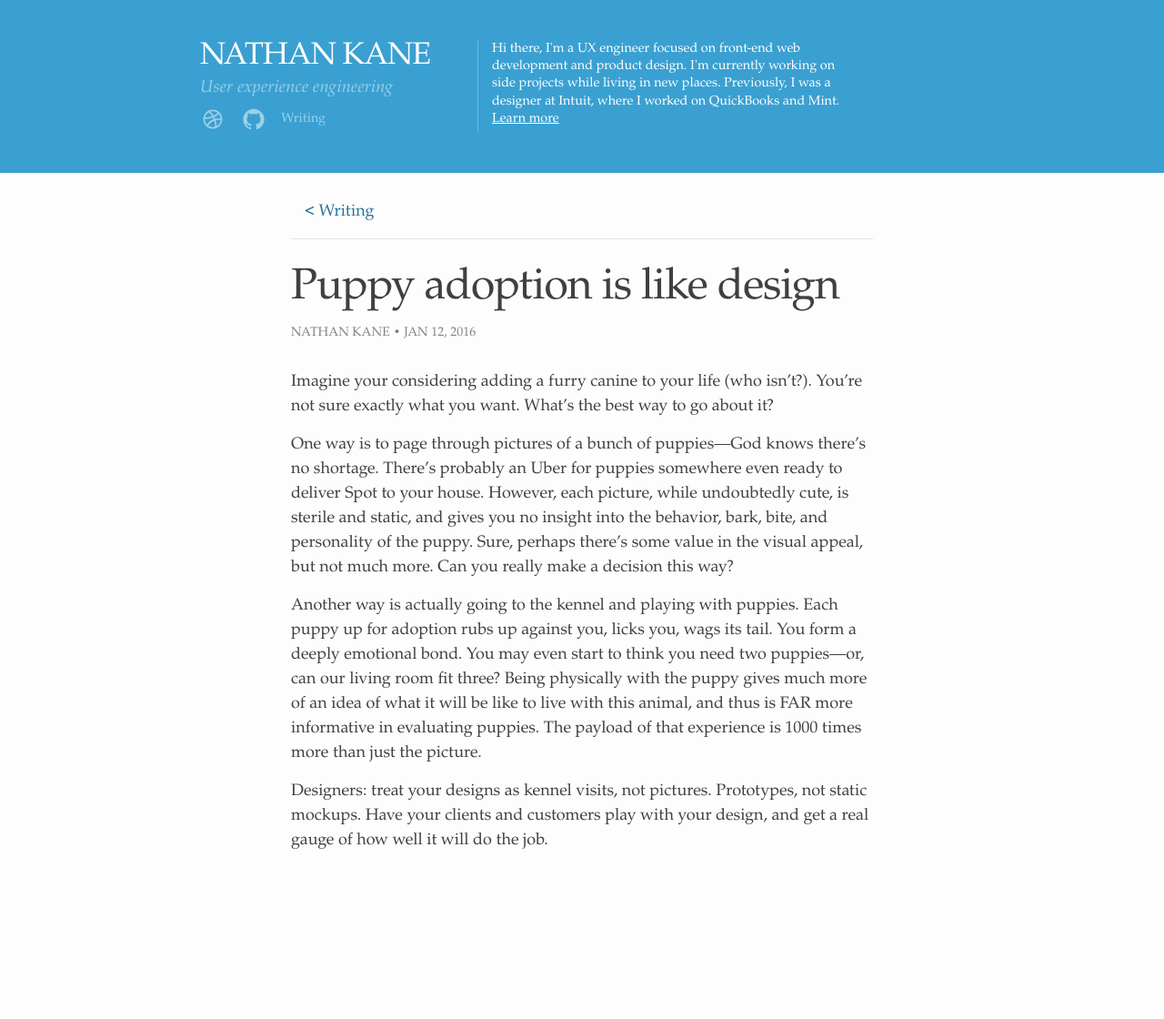
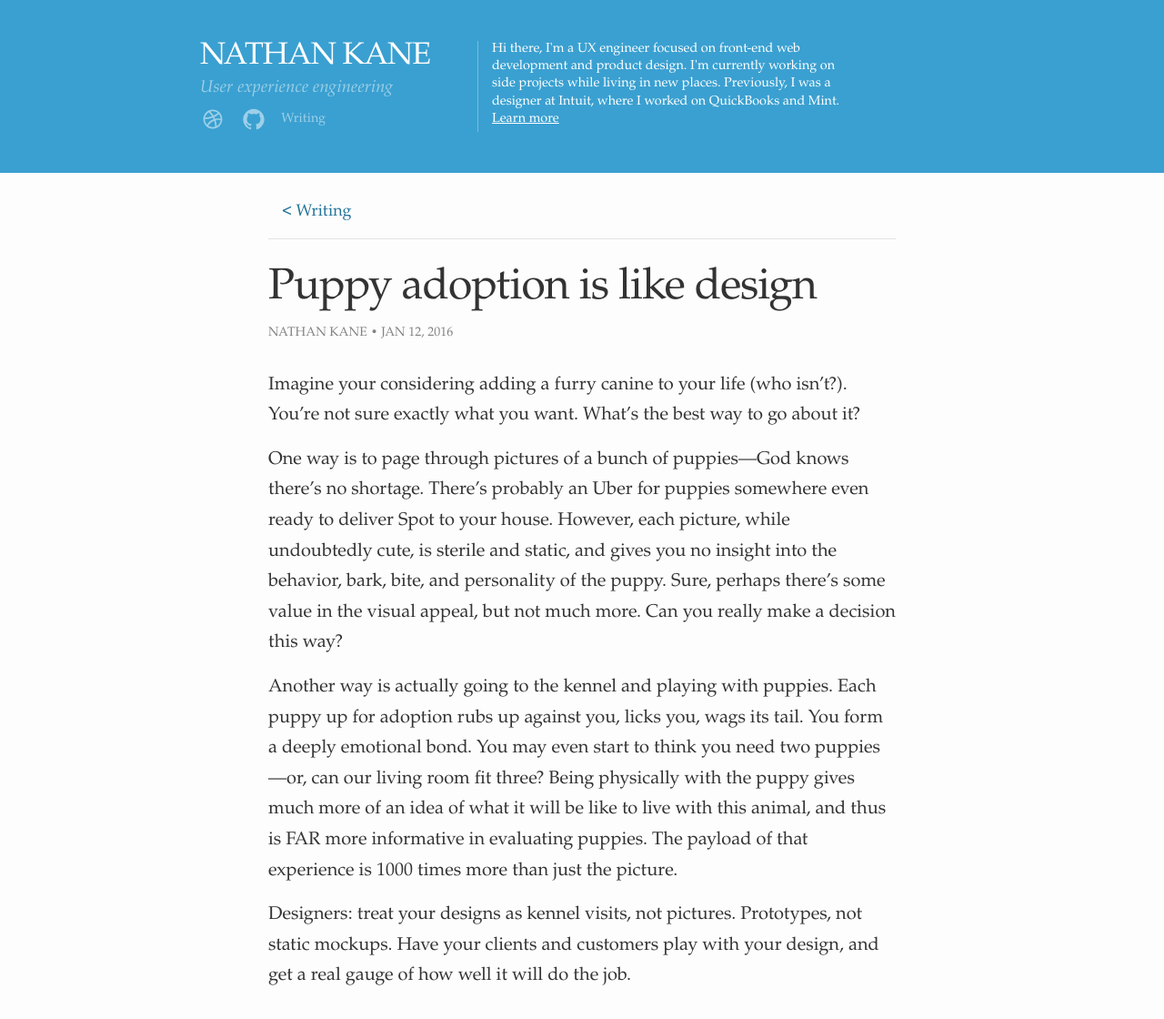
Before and after one commit to kanenathan213/kanenathan213.github.io, a Jekyll site: the page built from _posts/2016-01-12-puppy-adoption-is-like-design.md, in a window 1280 px wide. Shown: the whole page at 91% size. Built offline with Jekyll 4.4.1, drawn with Linux system fonts in a browser that asks for light colours; comment, search, counter and statistics services are not loaded; before the commit the page ends 968 px from its top, so only the background shows below that.

Commit message:
made posts more readable, fixed styling on mobile and for post nav

```diff
--- a/_layouts/post.html
+++ b/_layouts/post.html
@@ -2,7 +2,9 @@
 layout: default-with-header
 ---
 <div class="wrapper">
-  <a href="/writing/" class="post-back-link">< Writing</a>
+  <div class="writing-nav-wrapper">
+    <a href="/writing/" class="post-back-link">< Writing</a>
+  </div>
   <article class="post" itemscope itemtype="http://schema.org/BlogPosting">
 
     <header class="post-header">
--- a/_sass/_layout.scss
+++ b/_sass/_layout.scss
@@ -326,6 +326,15 @@
 
 .post-content {
     margin-bottom: $spacing-unit;
+    font-size: 1.25rem;
+    line-height: 2.1rem;
+    word-break: break-word;
+    word-wrap: break-word;
+
+    @include media-query($on-palm) {
+      font-size: 1rem;
+      line-height: 1.7rem;
+    }
 
     h2 {
         font-size: 32px;
@@ -543,8 +552,8 @@
   }
 
   @include media-query($on-palm) {
-    padding-left: 15px;
-    padding-right: 15px;
+    padding-left: $spacing-unit;
+    padding-right: $spacing-unit;
 
     .top-posts-wrapper {
       padding-bottom: $spacing-unit/2;
@@ -562,9 +571,13 @@
   }
 }
 
+.writing-nav-wrapper {
+  border-bottom: 1px solid rgba(black, 0.1);
+  width: 100%;
+}
+
 .post-back-link {
-  border-bottom: 1px solid rgba(black, 0.1);
-  display: block;
+  display: inline-block;
   padding: $spacing-unit $spacing-unit/2 $spacing-unit/2;
   transition: transform 0.2s ease-out;
 
--- a/css/main.scss
+++ b/css/main.scss
@@ -14,7 +14,7 @@ $base-line-height: 1.5;
 
 $spacing-unit:     30px;
 
-$text-color:       #404040;
+$text-color:       rgba(0,0,0,.8);
 $background-color: #fdfdfd;
 $brand-color:      #3aa0d1;
 
@@ -25,7 +25,7 @@ $grey-color-dark:  darken($grey-color, 25%);
 $code-syntax-background:      rgba($brand-color,0.1);
 
 // Width of the content area
-$content-width:    700px;
+$content-width:    750px;
 $header-content-width:    900px;
 
 $on-palm:          600px;
```
